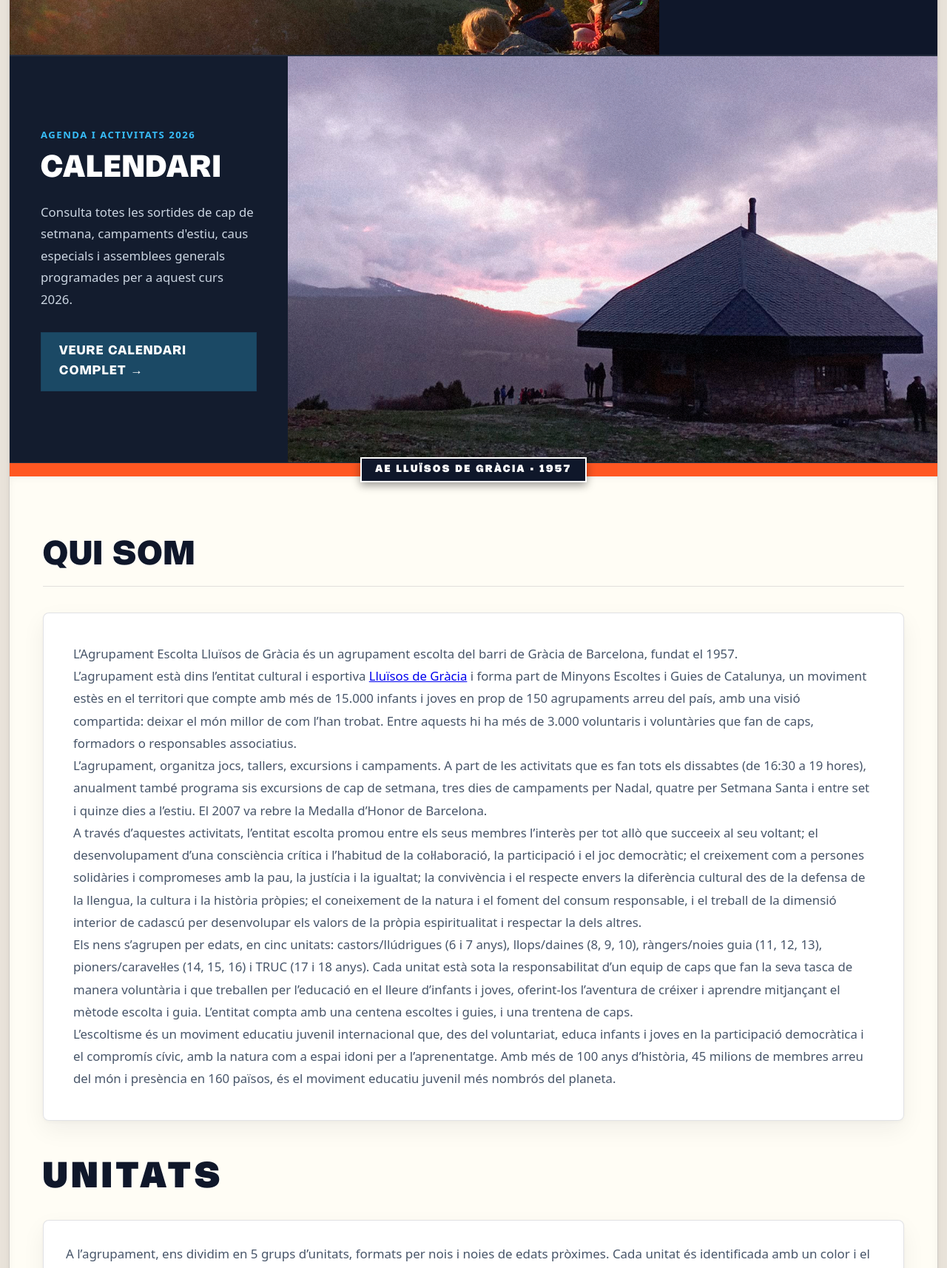
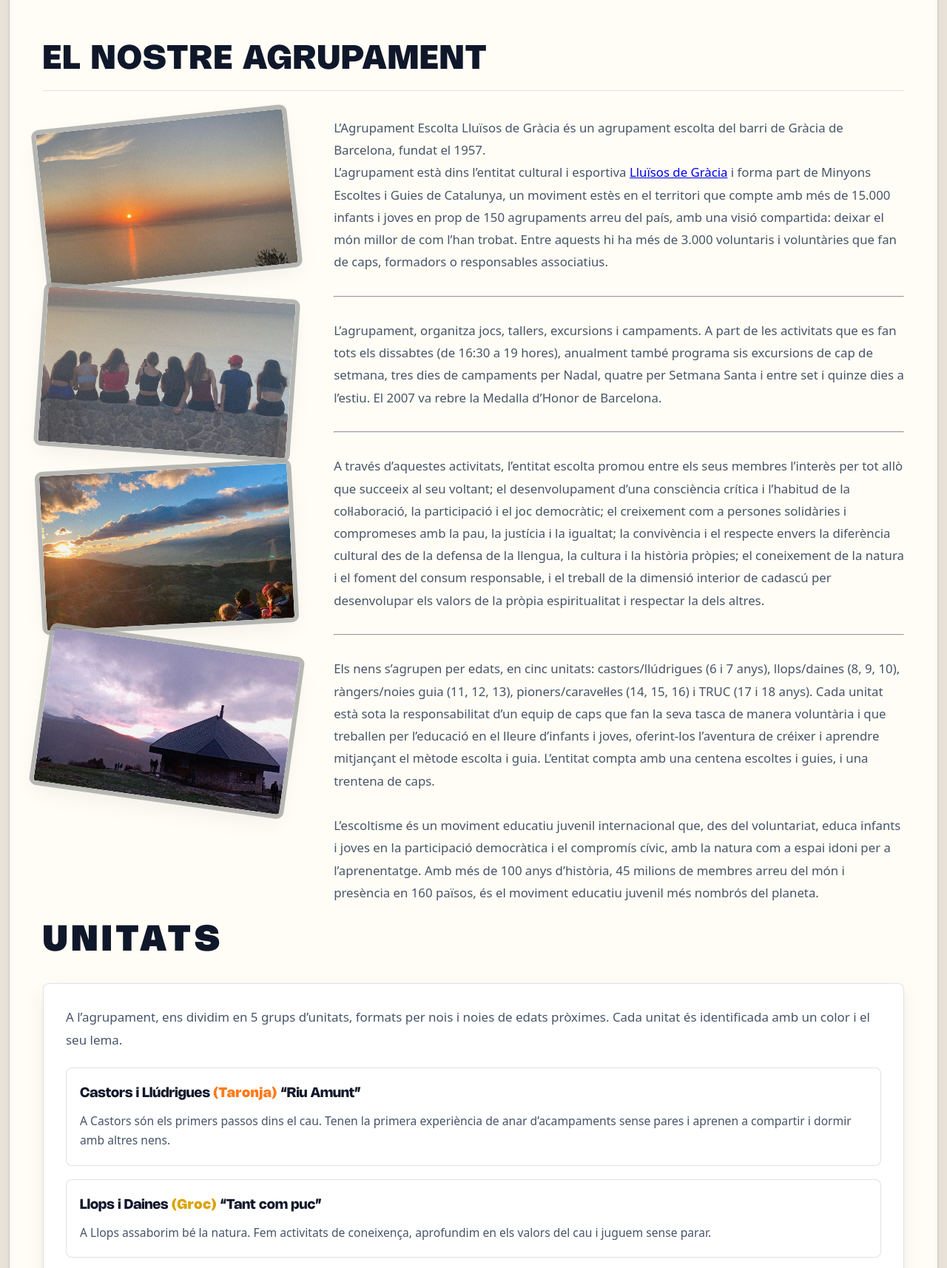
Before and after one commit to danicasjau/LLuisosWeb, a Flask app: page / in a window 1280 px wide. Shown: the part 3025-4739 px from the top of the page at 74% size. Run offline with Flask 3, Linux system fonts and the light colour scheme.

Commit message:
feat: enhance layout and content for 'About Us' section with new images and updated text

```diff
--- a/static/css/style.css
+++ b/static/css/style.css
@@ -652,6 +664,36 @@ body {
   box-shadow: var(--shadow-hover);
 }
 
+.about-layout {
+  display: grid;
+  grid-template-columns: 1fr 2.3fr;
+  gap: 58px;
+  align-items: start;
+}
+
+.about-left.camera-roll {
+  display: flex;
+  flex-direction: column;
+  gap: 14px;
+}
+
+.camera-photo {
+  width: 100%;
+  height: auto;
+  border-radius: var(--nor-br);
+  box-shadow: var(--shadow-soft);
+  margin: 6px 0;
+  transform-origin: center center;
+  outline: 6px solid rgba(170, 171, 167, 0.85);
+}
+
+.camera-photo:nth-child(1) { transform: rotate(-6deg); }
+.camera-photo:nth-child(2) { transform: rotate(4deg); }
+.camera-photo:nth-child(3) { transform: rotate(-3deg); }
+.camera-photo:nth-child(4) { transform: rotate(8deg); }
+
+.about-right { width: 100%; }
+
 .about-lead {
   font-family: var(--font-title);
   font-size: 1.35rem;
--- a/templates/base.html
+++ b/templates/base.html
@@ -79,17 +79,20 @@
       <div class="retro-modal-backdrop" id="retro-modal">
         <div class="retro-modal-box">
           <button class="modal-close-btn" id="modal-close-btn" type="button" aria-label="Tanca">✕</button>
-          <div id="modal-badge" class="post-tag" style="margin-bottom: 10px;">BADGE</div>
-          <h2 id="modal-title" class="section-title" style="font-size: 1.8rem; margin-bottom: 5px;">Modal Title</h2>
-          <div id="modal-meta"
-            style="font-size: 0.85rem; font-weight: 700; color: var(--retro-blue); margin-bottom: 15px;">Date / Location
+
+          <!-- Image on top -->
+          <img id="modal-img" src="" alt="Modal media" style="display:none;" />
+
+          <div style="text-align:center; margin-top:12px;">
+            <div id="modal-badge" class="post-tag" style="margin-bottom: 8px; display:inline-block;">BADGE</div>
+            <h2 id="modal-title" class="section-title" style="font-size: 2.2rem; margin:6px 0;">Modal Title</h2>
+            <div id="modal-meta" style="font-size: 0.9rem; font-weight: 700; color: var(--retro-blue); margin-bottom: 12px;">Date / Location</div>
           </div>
+
           <div class="modal-person-layout">
-            <div id="modal-body" style="font-size: 0.95rem; line-height: 1.6; color: var(--ink-black);">
+            <div id="modal-body" style="font-size: 0.98rem; line-height: 1.6; color: var(--ink-black);">
               Content text goes here.
             </div>
-            <img id="modal-img" src="" alt="Modal media"
-              style="width:100%; max-height:220px; object-fit:cover; border:1px solid #121212; margin-bottom:15px; display:none;">
           </div>
         </div>
       </div>
--- a/templates/index.html
+++ b/templates/index.html
@@ -107,23 +107,34 @@
   <div class="page-container" style="padding: 0;">
     <div class="section-header animate-on-scroll fade-left">
       <div>
-        <h2 class="section-title">QUI SOM</h2>
+        <h2 class="section-title">EL NOSTRE AGRUPAMENT</h2>
       </div>
     </div>
 
-    <div class="about-card animate-on-scroll scale-up">
-      <div class="about-body">
-        <p>L’Agrupament Escolta Lluïsos de Gràcia és un agrupament escolta del barri de Gràcia de Barcelona, fundat el 1957.</p>
+    <div >
+      <div class="about-layout">
+        <div class="about-left camera-roll">
+          <img src="{{ url_for('static', filename='images/distincitiona_001.png') }}" alt="foto1" class="camera-photo">
+          <img src="{{ url_for('static', filename='images/distincitiona_002.png') }}" alt="foto2" class="camera-photo">
+          <img src="{{ url_for('static', filename='images/distincitiona_003.png') }}" alt="foto3" class="camera-photo">
+          <img src="{{ url_for('static', filename='images/distincitiona_004.png') }}" alt="foto4" class="camera-photo">
+        </div>
 
-        <p>L’agrupament està dins l’entitat cultural i esportiva <a href="http://www.lluisosdegracia.cat/apartats/#.VHxZozGG-0A" target="_blank" rel="noopener noreferrer">Lluïsos de Gràcia</a> i forma part de Minyons Escoltes i Guies de Catalunya, un moviment estès en el territori que compte amb més de 15.000 infants i joves en prop de 150 agrupaments arreu del país, amb una visió compartida: deixar el món millor de com l’han trobat. Entre aquests hi ha més de 3.000 voluntaris i voluntàries que fan de caps, formadors o responsables associatius.</p>
+        <div class="about-right">
+          <div class="about-body">
+             <p>L’Agrupament Escolta Lluïsos de Gràcia és un agrupament escolta del barri de Gràcia de Barcelona, fundat el 1957.</p>
 
+        <p>L’agrupament està dins l’entitat cultural i esportiva <a href="http://www.lluisosdegracia.cat/" target="_blank" rel="noopener noreferrer">Lluïsos de Gràcia</a> i forma part de Minyons Escoltes i Guies de Catalunya, un moviment estès en el territori que compte amb més de 15.000 infants i joves en prop de 150 agrupaments arreu del país, amb una visió compartida: deixar el món millor de com l’han trobat. Entre aquests hi ha més de 3.000 voluntaris i voluntàries que fan de caps, formadors o responsables associatius.</p>
+<br><hr><br>
         <p>L’agrupament, organitza jocs, tallers, excursions i campaments. A part de les activitats que es fan tots els dissabtes (de 16:30 a 19 hores), anualment també programa sis excursions de cap de setmana, tres dies de campaments per Nadal, quatre per Setmana Santa i entre set i quinze dies a l’estiu. El 2007 va rebre la Medalla d’Honor de Barcelona.</p>
-
+<br><hr><br>
         <p>A través d’aquestes activitats, l’entitat escolta promou entre els seus membres l’interès per tot allò que succeeix al seu voltant; el desenvolupament d’una consciència crítica i l’habitud de la col·laboració, la participació i el joc democràtic; el creixement com a persones solidàries i compromeses amb la pau, la justícia i la igualtat; la convivència i el respecte envers la diferència cultural des de la defensa de la llengua, la cultura i la història pròpies; el coneixement de la natura i el foment del consum responsable, i el treball de la dimensió interior de cadascú per desenvolupar els valors de la pròpia espiritualitat i respectar la dels altres.</p>
-
+<br><hr><br>
         <p>Els nens s’agrupen per edats, en cinc unitats: castors/llúdrigues (6 i 7 anys), llops/daines (8, 9, 10), ràngers/noies guia (11, 12, 13), pioners/caravel·les (14, 15, 16) i TRUC (17 i 18 anys). Cada unitat està sota la responsabilitat d’un equip de caps que fan la seva tasca de manera voluntària i que treballen per l’educació en el lleure d’infants i joves, oferint-los l’aventura de créixer i aprendre mitjançant el mètode escolta i guia. L’entitat compta amb una centena escoltes i guies, i una trentena de caps.</p>
-
+<br>
         <p>L’escoltisme és un moviment educatiu juvenil internacional que, des del voluntariat, educa infants i joves en la participació democràtica i el compromís cívic, amb la natura com a espai idoni per a l’aprenentatge. Amb més de 100 anys d’història, 45 milions de membres arreu del món i presència en 160 països, és el moviment educatiu juvenil més nombrós del planeta.</p>
+      </div>
+        </div>
       </div>
     </div>
 
```
Also changed, not shown: other parts of static/css/style.css (+42 -13 lines).
